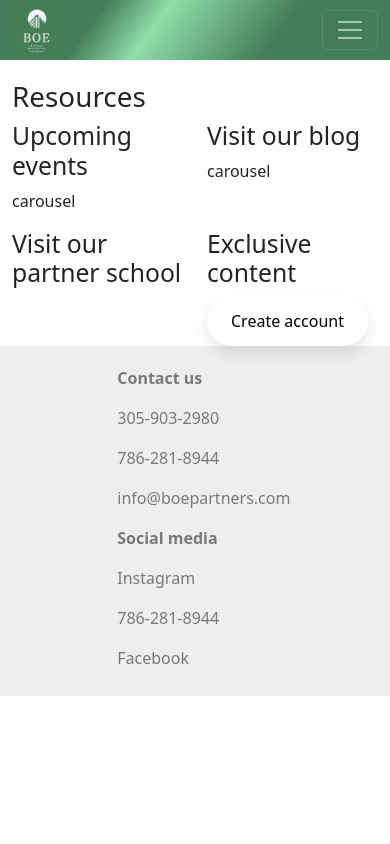
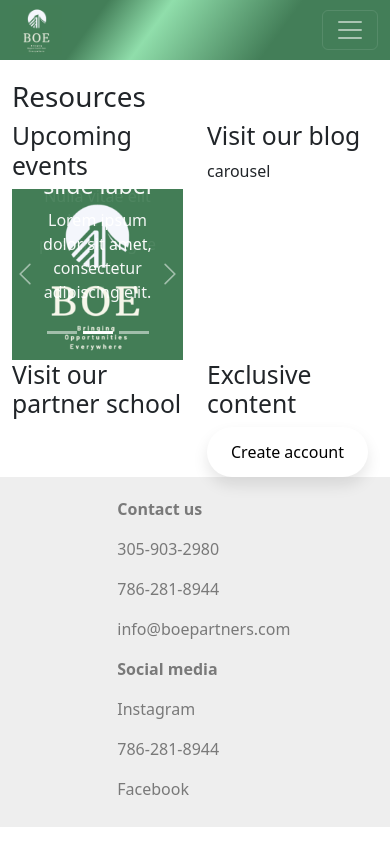
Before and after one commit to camilasandovals/boe_app, a React (Create React App) app: page /resources in a window 390 px wide. Built offline with nearby package versions, Linux system fonts and the light colour scheme; the HTML template or start-up script is replaced by a standard one.

Commit message:
added carousel

```diff
--- /dev/null
+++ b/src/components/CarouselEvents.jsx
@@ -0,0 +1,47 @@
+import Carousel from 'react-bootstrap/Carousel';
+
+function CarouselEvents() {
+  return (
+    <Carousel fade>
+      <Carousel.Item>
+        <img
+          className="d-block w-100"
+          src="/images/boe.png"
+          alt="First slide"
+        />
+        <Carousel.Caption>
+          <h3>First slide label</h3>
+          <p>Nulla vitae elit libero, a pharetra augue mollis interdum.</p>
+        </Carousel.Caption>
+      </Carousel.Item>
+      <Carousel.Item>
+        <img
+          className="d-block w-100"
+          src="/images/boe.png"
+          alt="Second slide"
+        />
+
+        <Carousel.Caption>
+          <h3>Second slide label</h3>
+          <p>Lorem ipsum dolor sit amet, consectetur adipiscing elit.</p>
+        </Carousel.Caption>
+      </Carousel.Item>
+      <Carousel.Item>
+        <img
+          className="d-block w-100"
+          src="/images/boe.png"
+          alt="Third slide"
+        />
+
+        <Carousel.Caption>
+          <h3>Third slide label</h3>
+          <p>
+            Praesent commodo cursus magna, vel scelerisque nisl consectetur.
+          </p>
+        </Carousel.Caption>
+      </Carousel.Item>
+    </Carousel>
+  );
+}
+
+export default CarouselEvents;
--- a/src/components/SchoolListing.jsx
+++ b/src/components/SchoolListing.jsx
@@ -1,5 +1,5 @@
 import { Col, Tab, Row, ListGroup } from "react-bootstrap";
-import { useEffect, useState } from "react";
+import { useEffect, useRef, useState } from "react";
 
 export default function SchoolListing() {
   const [searchTerm, setSearchTerm] = useState('');
@@ -24,17 +24,38 @@ export default function SchoolListing() {
     return tabs.filter((tab) => tab.name.toLowerCase().includes(searchTerm.toLowerCase()));
   };
 
+  const tabRef = useRef(null);
+
+  const handleTabClick = (eventKey) => {
+    if (tabRef.current && window.innerWidth < 576) {
+      const selectedTab = tabRef.current.querySelector(`[data-rb-event-key="${eventKey}"]`);
+      if (selectedTab) {
+        selectedTab.scrollIntoView({ behavior: "smooth" });
+      }
+    }
+  };
+
   return (
     <Tab.Container id="list-group-tabs-example" defaultActiveKey='63c00d7afbff54dd5e32ef6e'>
       <Row className="schools-container">
-        <Col className="p-0 border-0" md={4} sm={12}>
+        <Col className="p-0 overflow-auto" style={{ maxHeight: "650px" }} md={4} sm={12}>
           <ListGroup>
             <ListGroup.Item>Find South Florida Training Programs</ListGroup.Item>
             <input type="text" placeholder="Search" value={searchTerm} onChange={handleSearch} />
             {(!schools)
               ? <p>Loading...</p>
               : filterTabs(schools).map((tab) => (
-                <ListGroup.Item action eventKey={tab._id} key={tab._id}>
+                <ListGroup.Item
+                  action
+                  eventKey={tab._id}
+                  key={tab._id}
+                  ref={(el) => {
+                    if (tab._id === '63c00d7afbff54dd5e32ef6e') {
+                      tabRef.current = el;
+                    }
+                  }}
+                  onClick={() => handleTabClick(tab._id)}
+                >
                   {tab.name}
                 </ListGroup.Item>
               ))}
--- a/src/pages/About.jsx
+++ b/src/pages/About.jsx
@@ -20,16 +20,7 @@ export default function About() {
                     Create a free user account for access to exclusive BOE content including interviews withour partner schools, up-to-date cost information, and research about the best local opportunities throughout South Florida. If you are an organization that would like to partner with BOE for an event, feel free to contact us!
                     </p>
                 </Row>
-                <Row>
-                    <h2>What we do</h2>
-                    <p>BOE is your one-stop shop for becoming a skilled trade employee. We connect people withincredible training programs by partnering with over 25 vocational schools and apprenticeship programs. The best part? Everything we offer is free of charge.</p>
-                </Row>
-                <Row>
-                    <h2>Get involved</h2>
-                    <p>
-                    Create a free user account for access to exclusive BOE content including interviews withour partner schools, up-to-date cost information, and research about the best local opportunities throughout South Florida. If you are an organization that would like to partner with BOE for an event, feel free to contact us!
-                    </p>
-                </Row>
+
             </Container>
         </AppLayout>
     )
--- a/src/pages/Resources.jsx
+++ b/src/pages/Resources.jsx
@@ -1,5 +1,6 @@
 import { Button, Col, Container, Row } from "react-bootstrap";
 import AppLayout from "../layout/AppLayout";
+import CarouselEvents from "../components/CarouselEvents";
 
 export default function Resources() {
     return(
@@ -9,7 +10,7 @@ export default function Resources() {
                 <Row>
                     <Col>
                         <h2>Upcoming events</h2>
-                        <p>carousel</p>
+                        <CarouselEvents />
                     </Col>
                     <Col>
                         <h2>Visit our blog</h2>
--- a/src/styles/App.css
+++ b/src/styles/App.css
@@ -90,13 +90,16 @@ button:active {
 /* ------------------------------ SCHOOLS ------------------------------ */
 
 .schools-container{
-  background-color: #23c483;
+  background-color: #f1f1f1;
   text-align: center;
   margin: 7%;
+}
 
-}
+
 @media (max-width: 776px) {
-  /* Hide the content in mobile view */
+  .schools-container {
+    margin: 0;
+  }
   .tab-content {
     display: none;
   }
```
